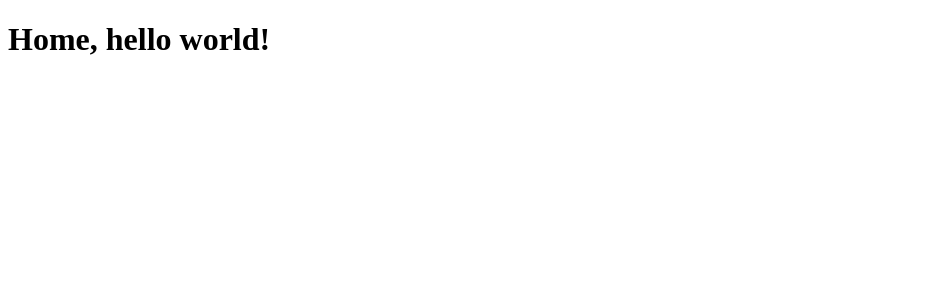
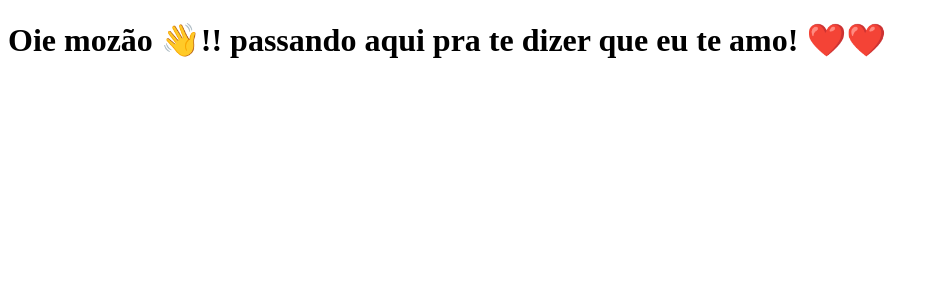
Before and after one commit to junior-apostolo/clone-tabnews, a Next.js app: page / in a window 1280 px wide. Shown: the top 300 px of the page, without its empty margins (0-939 px from the left). Built offline with nearby package versions, Linux system fonts and the light colour scheme.

Commit message:
altera frase na pagina inicial

```diff
--- a/pages/index.js
+++ b/pages/index.js
@@ -1,6 +1,6 @@
 function Home () {
     return (
-        <h1>Home, hello world!</h1>
+        <h1>Oie mozão 👋!! passando aqui pra te dizer que eu te amo! ❤️❤️</h1>
     )
 }
 
```
